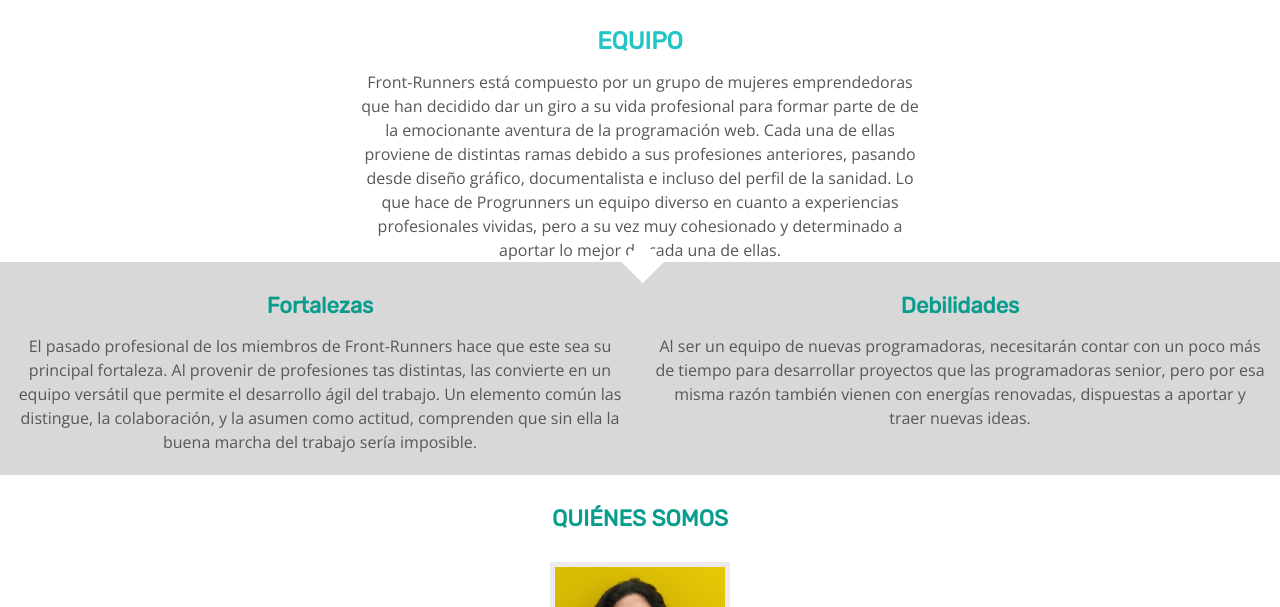
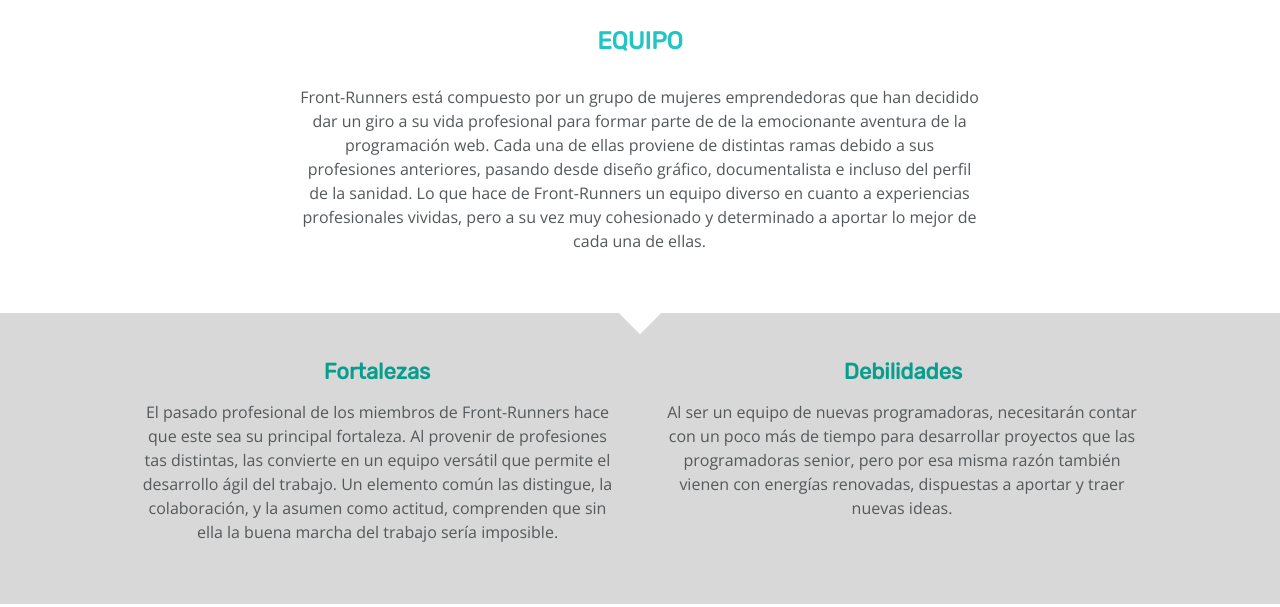
Before and after one commit to adharamonzon/Front-Runners, a plain HTML site: page index.html in a window 1280 px wide. Shown: the part 468-1075 px from the top of the page. Drawn offline with nearby package versions, Linux system fonts and the light colour scheme.

Commit message:
fix responsive design of the team section

```diff
--- a/css/main.css
+++ b/css/main.css
@@ -200,7 +200,9 @@
   .container {
     display: flex;
   }
-
+  .text-team {
+    padding: 15px 45px 30px 45px;
+  }
   .background {
     display: flex;
     flex-direction: row;
@@ -217,6 +219,12 @@
   .rectangle {
     transform: translate(-41%, -50%) rotate(45deg);
   }
+  .strengths .justify {
+    padding: 0px 15px 60px 45px;
+  }
+  .weaknesses .justify {
+    padding: 15px 45px 84px 15px;
+  }
 }
 
 @media all and (min-width: 1200px) {
@@ -225,14 +233,25 @@
   }
 
   .text-team {
-    width: 601px;
-    height: 192px;
-    margin: 0 auto;
+    text-align: center;
+    padding: 15px 300px 60px 299px;
   }
-
-  .justify {
+  .rectangle {
+    transform: translate(-50%, -50%) rotate(45deg);
+  }
+  .header2 {
+    padding: 45px 24px 0 138px;
+  }
+  .strengths .justify {
     text-align: center;
-    padding: 0 138px 15px 138px;
+    padding: 15px 23px 60px 138px;
+  }
+  .weaknesses .header2 {
+    padding: 45px 138px 0 24px;
+  }
+  .weaknesses .justify {
+    text-align: center;
+    padding: 15px 139px 60px 23px;
   }
 }
 
--- a/index.html
+++ b/index.html
@@ -41,7 +41,7 @@
           programación web. Cada una de ellas proviene de distintas ramas
           debido a sus profesiones anteriores, pasando desde diseño
           gráfico, documentalista e incluso del perfil de la sanidad. Lo
-          que hace de Progrunners un equipo diverso en cuanto a
+          que hace de Front-Runners un equipo diverso en cuanto a
           experiencias profesionales vividas, pero a su vez muy
           cohesionado y determinado a aportar lo mejor de cada una de
           ellas.
```
